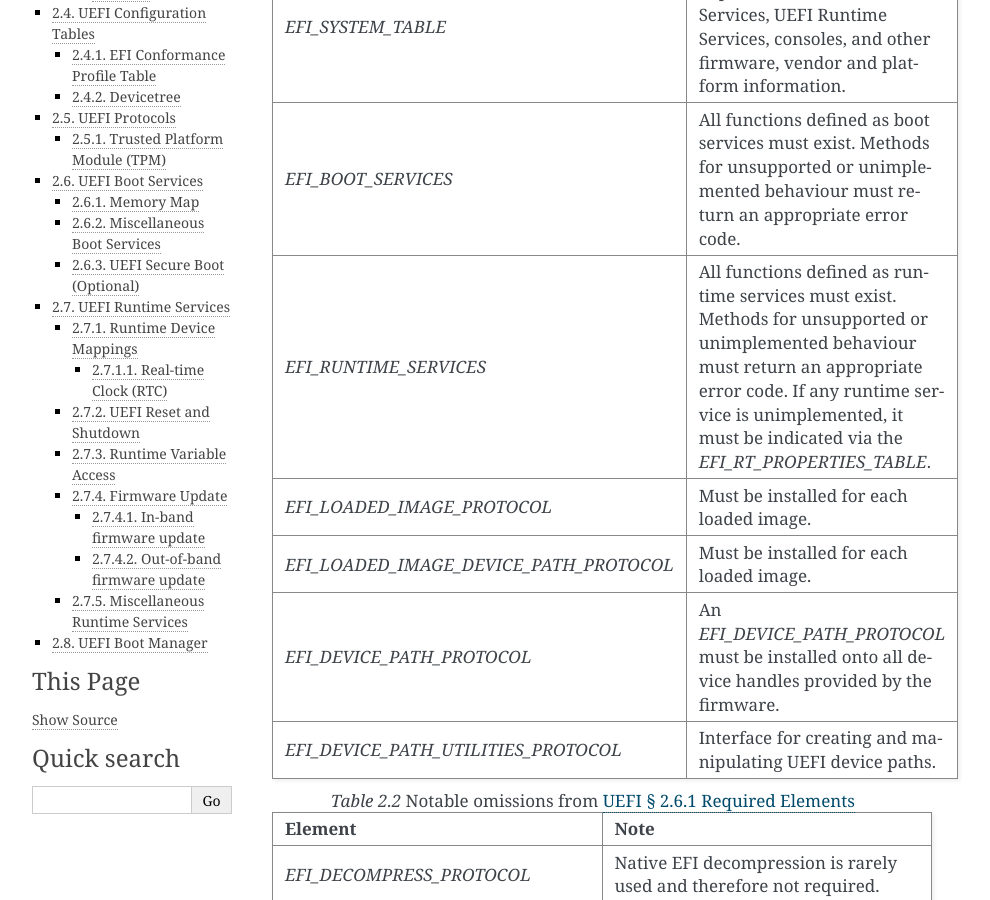
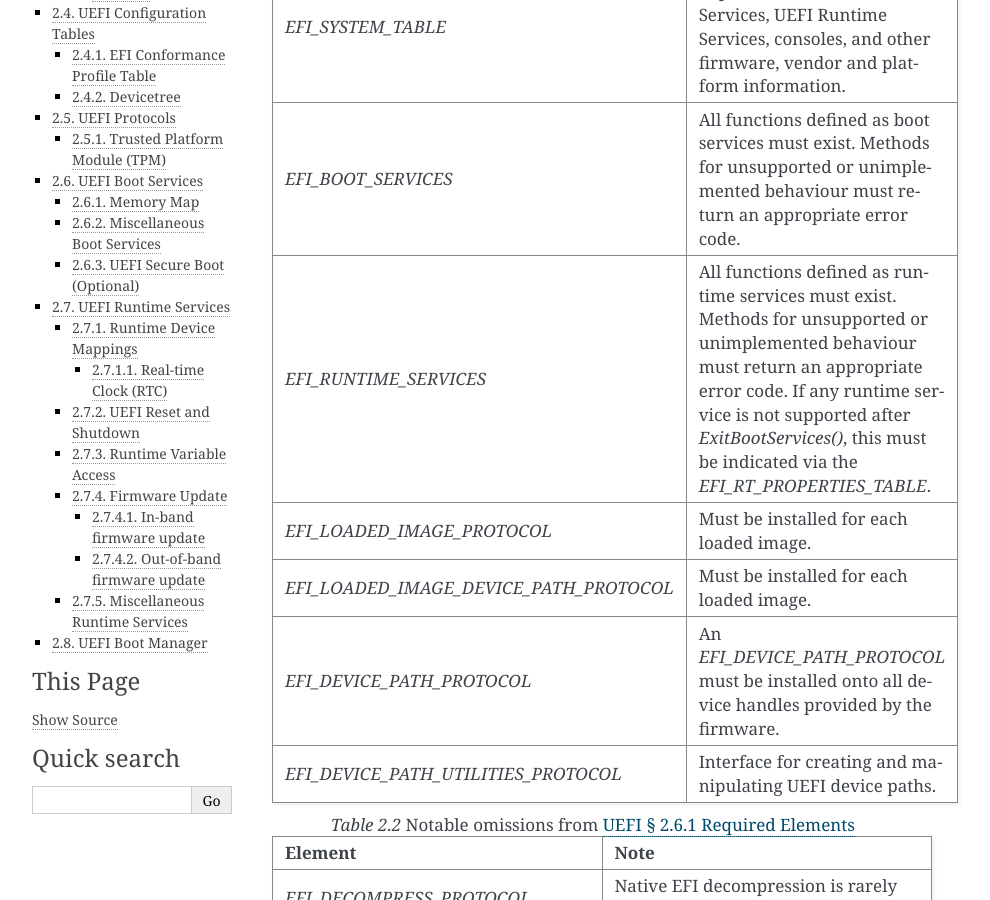
Before and after one commit to ARM-software/ebbr, a Sphinx documentation site: the page built from source/chapter2-uefi.rst, in a window 1280 px wide and 900 px high, scrolled down 764 px. Shown: the whole window, without its empty margins (148-1138 px from the left). Built offline with Sphinx 7.4.7, drawn with Linux system fonts in a browser that asks for light colours.

Commit message:
chapter2: fix EFI_RT_PROPERTIES_TABLE requirement
The UEFI specification requires that the EFI_RT_PROPERTIES_TABLE describes
the supported services after ExitBootServices(). The table does not
describe missing support before this event.

Signed-off-by: Heinrich Schuchardt <heinrich.schuchardt@canonical.com>

```diff
--- a/source/chapter2-uefi.rst
+++ b/source/chapter2-uefi.rst
@@ -50,8 +50,8 @@ All of the following UEFI elements are required for EBBR compliance.
      - All functions defined as runtime services must exist.
        Methods for unsupported or unimplemented behaviour must return
        an appropriate error code.
-       If any runtime service is unimplemented, it must be indicated
-       via the `EFI_RT_PROPERTIES_TABLE`.
+       If any runtime service is not supported after `ExitBootServices()`, this
+       must be indicated via the `EFI_RT_PROPERTIES_TABLE`.
    * - `EFI_LOADED_IMAGE_PROTOCOL`
      - Must be installed for each loaded image.
    * - `EFI_LOADED_IMAGE_DEVICE_PATH_PROTOCOL`
```
